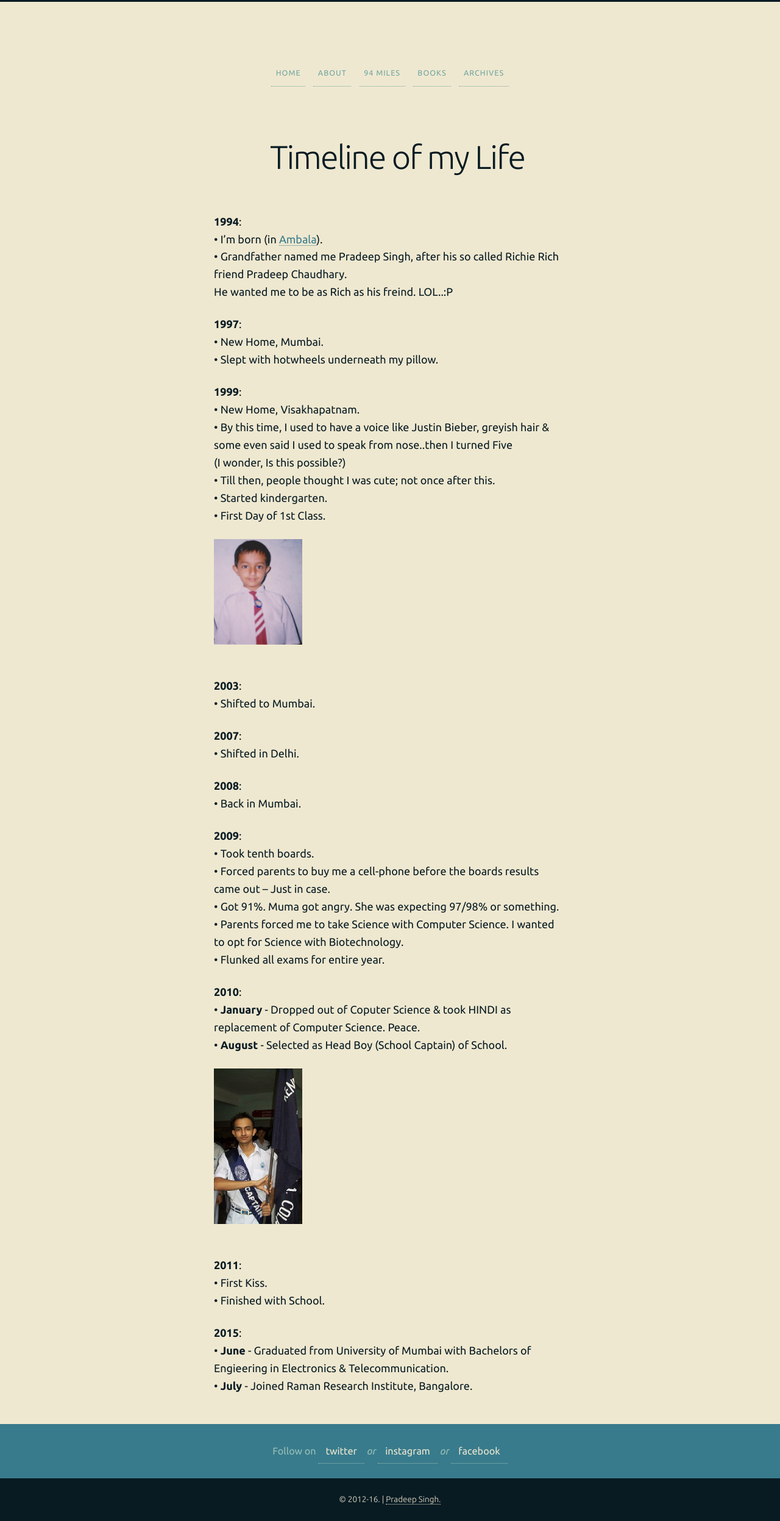
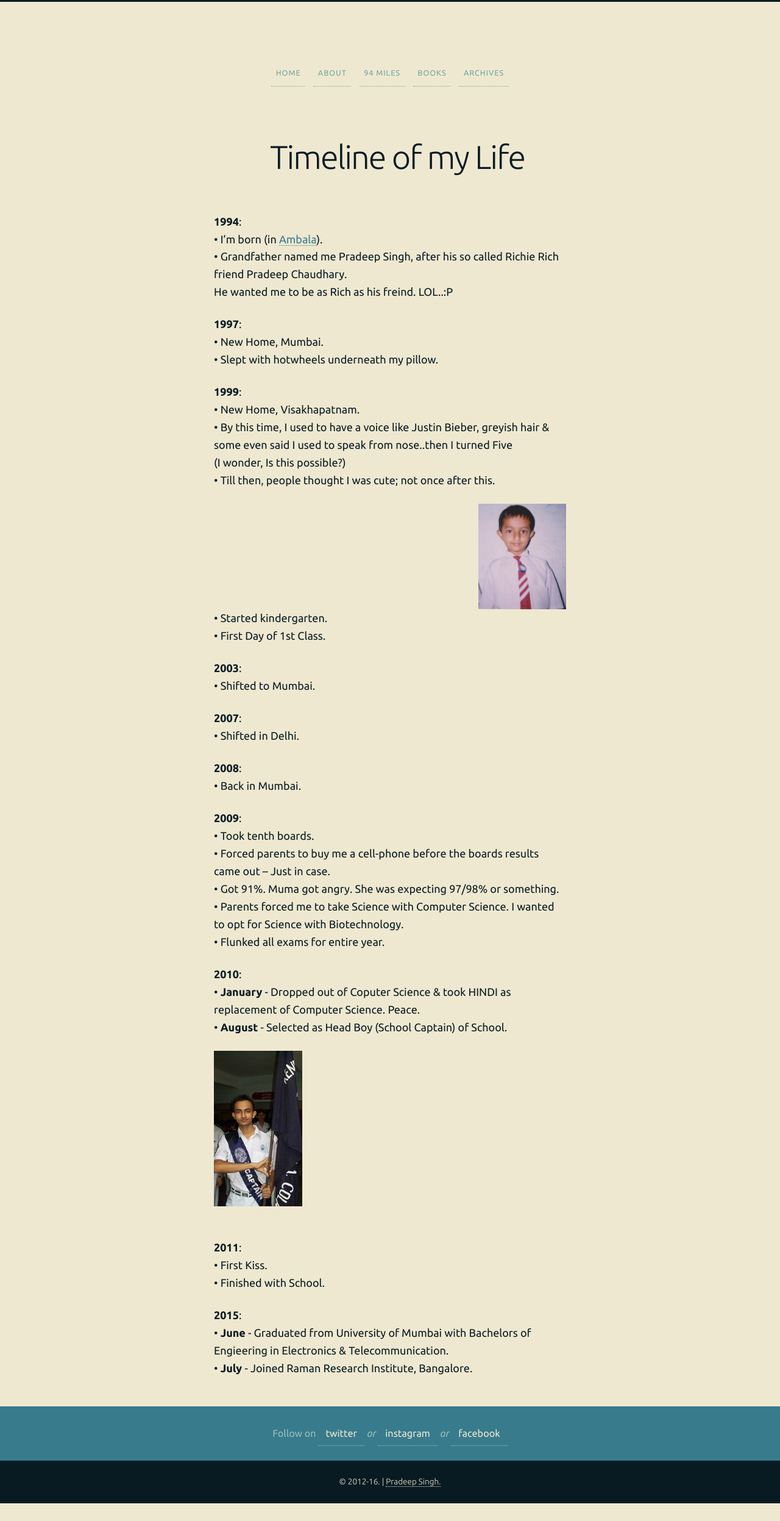
Before and after one commit to 93notes/93notes.github.io, a Jekyll site: the page built from timeline.html, in a window 1280 px wide. Shown: the whole page at 61% size. Built offline with Jekyll 4.4.1, drawn with Linux system fonts in a browser that asks for light colours; nearby versions of some CDN libraries; after the commit the page ends 2465 px from its top, so only the background shows below that.

Commit message:
Update timeline.html

```diff
--- a/timeline.html
+++ b/timeline.html
@@ -52,11 +52,11 @@ slug: timeline
 &bull; By this time, I used to have a voice like Justin Bieber, greyish hair &amp; some even said I used to speak from nose..then I turned Five </br>
 (I wonder, Is this possible?)</br>
 &bull; Till then, people thought I was cute; not once  after this. </br>
+<div id="event-main" class="g one-whole cf">
+  <img width="25%" style="float: right;" src="/images/personal/first-day-in-school.jpg" alt="Pradeep Singh first day in School"/>
+</div>
 &bull; Started kindergarten. </br>
-&bull; First Day of 1st Class. <div id="event-main" class="g one-whole cf">
-  <img width="25%" src="/images/personal/first-day-in-school.jpg" alt="Pradeep Singh first day in School"/>
-</div></br>
-
+&bull; First Day of 1st Class. </br>
 </p>
 
 <p>
```
